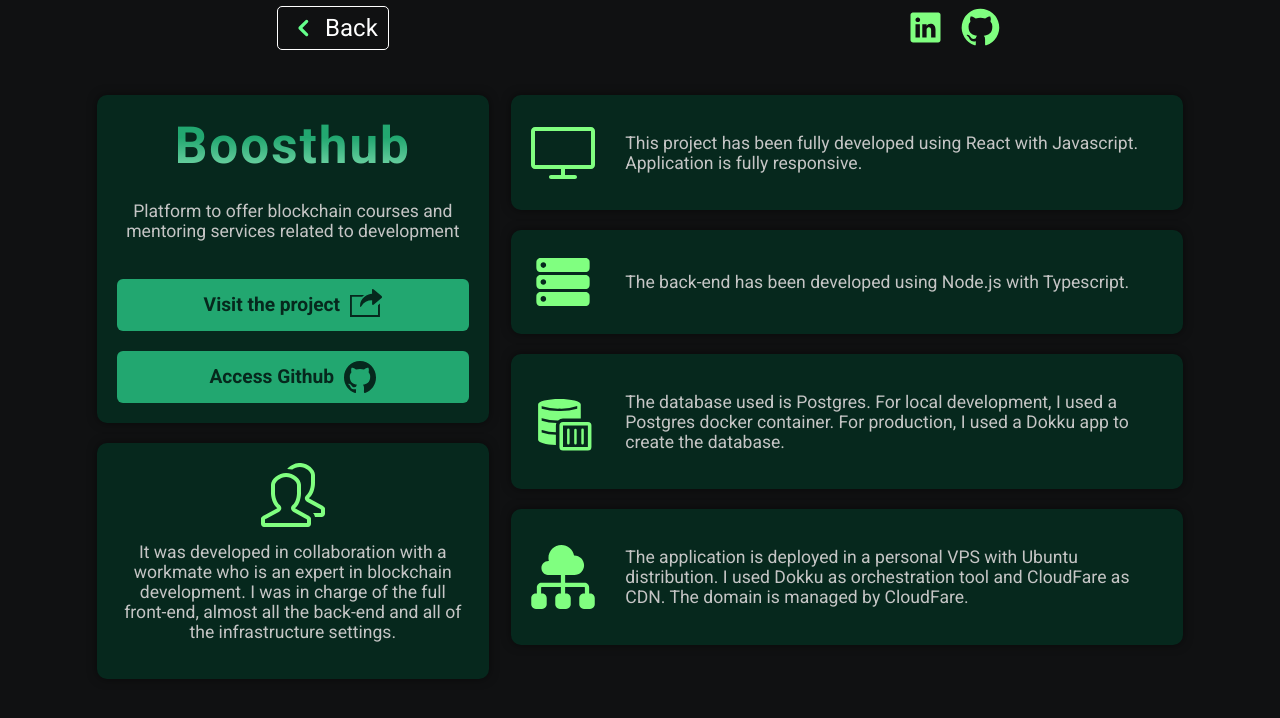
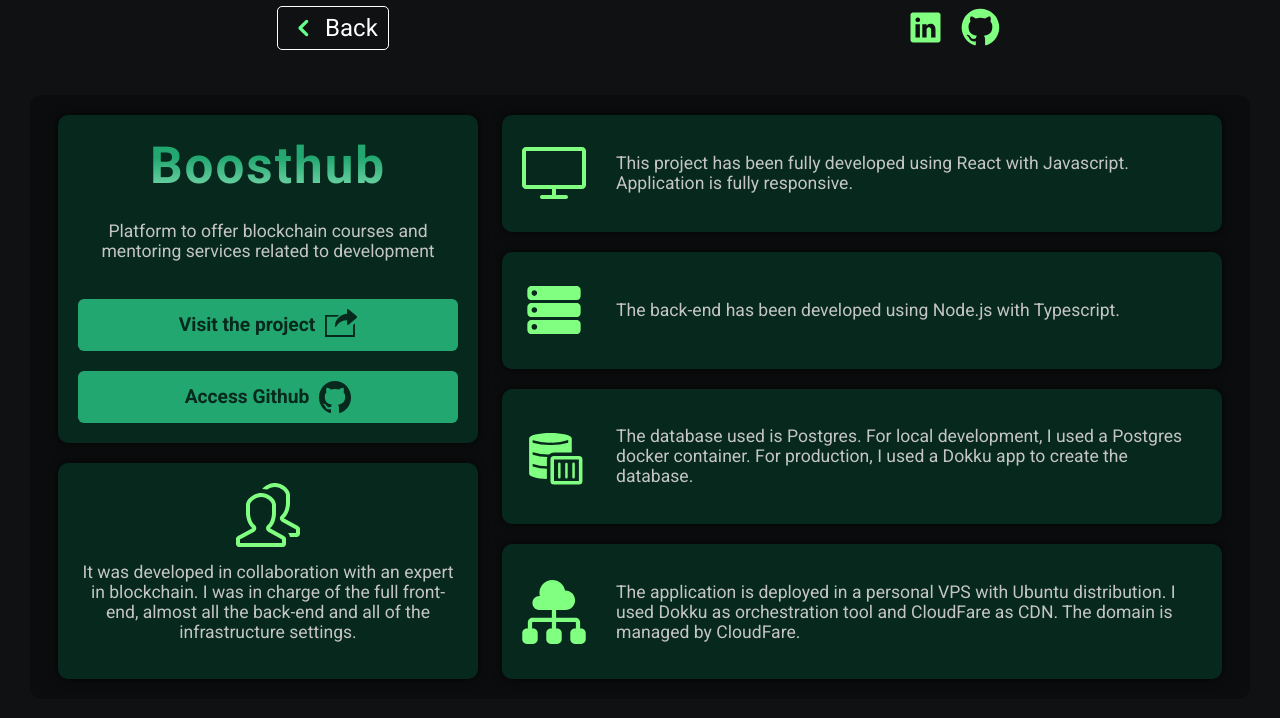
Before and after one commit to javirro/javirro-personal, a React (Create React App) app: page /projects/boosthub in a window 1280 px wide. Shown: the top 718 px of the page. Built offline with nearby package versions, Linux system fonts and the light colour scheme.

Commit message:
Fix Bento grid

```diff
--- a/src/App.css
+++ b/src/App.css
@@ -1,12 +1,15 @@
-@import url('https://fonts.googleapis.com/css2?family=Roboto:wght@300;400;500;700&display=swap');
+@import url("https://fonts.googleapis.com/css2?family=Roboto:wght@300;400;500;700&display=swap");
 .App {
   height: 100vh;
   width: 100%;
+  display: flex;
+  justify-content: flex-start;
+  align-items: center;
+  flex-direction: column;
   text-align: center;
-  font-family: 'Roboto', sans-serif;
+  font-family: "Roboto", sans-serif;
   background: var(--dark);
 }
-
 
 :root {
   --dark: rgb(16, 17, 18);
@@ -18,5 +21,5 @@
   --green: #22a770;
   --light-green: #7bdaac;
   --white-green: #eefbf4;
-  --font-family: 'Roboto', sans-serif;
+  --font-family: "Roboto", sans-serif;
 }
--- a/src/App.tsx
+++ b/src/App.tsx
@@ -6,9 +6,8 @@
 import { IntlProvider } from "react-intl"
 import Landing from "./routes/Landing/Landing"
 import Navbar from "./routes/Navbar/Navbar"
+import Projects from "./routes/Projects/Projects"
 import "./App.css"
-import Projects from "./routes/Projects/Projects"
-
 
 function App() {
   const language = useSelector((s: any) => s.language)
--- a/src/components/PersonalProjects/PersonalProjects.css
+++ b/src/components/PersonalProjects/PersonalProjects.css
@@ -2,7 +2,7 @@
   display: flex;
   flex-direction: column;
   align-items: center;
-  width: 90%;
+  width: 100%;
   gap: 20px;
 }
 
--- a/src/components/WorkExperience/WorkExperience.css
+++ b/src/components/WorkExperience/WorkExperience.css
@@ -3,7 +3,7 @@
   display: flex;
   flex-direction: column;
   align-items: center;
-  width: 90%;
+  width: 100%;
   gap: 20px;
 }
 
@@ -17,6 +17,6 @@
   display: flex;
   flex-direction: column;
   align-items: center;
-  width: 80%;
+  width: 100%;
   gap: 20px;
 }
--- a/src/components/WorkExperience/WorkItem.css
+++ b/src/components/WorkExperience/WorkItem.css
@@ -6,6 +6,7 @@
   width: 100%;
   gap: 25px;
   padding: 25px;
+  box-sizing: border-box;
   border: 3px solid var(--green);
   border-radius: 10px;
   background: rgba(0, 0, 0, 0.2);
--- a/src/data/personalProjects.json
+++ b/src/data/personalProjects.json
@@ -6,7 +6,7 @@
     "github": "",
     "stack": ["React", "Node.js", "CSS", "Typescript", "Postgres", "Ethers.js", "Docker", "Dokku", "CloudFare"],
     "isTeamWork": true,
-    "teamText": "It was developed in collaboration with a workmate who is an expert in blockchain development. I was in charge of the full front-end, almost all  the back-end and all of the infrastructure settings.",
+    "teamText": "It was developed in collaboration with an expert in blockchain. I was in charge of the full front-end, almost all  the back-end and all of the infrastructure settings.",
     "longDescription": {
       "frontend": "This project has been fully developed using React with Javascript. Application is fully responsive.",
       "backend": "The back-end has been developed using Node.js with Typescript. ",
@@ -22,7 +22,7 @@
     "url": "https://foodie-easypay.store",
     "github": "",
     "isTeamWork": true,
-    "teamText": "It was developed in collaboration with a workmate who is an expert in data science. I was in charge of the full front-end development, the CORS configuration in the backend and all of the infrastructure settings.",
+    "teamText": "It was developed in collaboration with  an expert in data science. I was in charge of the full front-end development, the CORS configuration in the backend and all of the infrastructure settings.",
     "stack": ["React", "Python", "CSS", "Typescript", "Postgres",  "Dokku", "CloudFare"],
     "longDescription": {
       "frontend": "This project has been developed using React with Typescript. Application is designed to be used in a mobile phone.",
--- a/src/routes/Landing/Landing.css
+++ b/src/routes/Landing/Landing.css
@@ -1,6 +1,5 @@
 @import url("/src/App.css");
 #landing {
-  flex: 1;
   display: flex;
   flex-direction: column;
   justify-content: flex-start;
@@ -9,7 +8,7 @@
   position: relative;
   min-height: 100vh;
   background: var(--dark);
-  padding-bottom: 100px;
+  width: 85%;
 }
 
 #landing header {
--- a/src/routes/Projects/Projects.css
+++ b/src/routes/Projects/Projects.css
@@ -1,16 +1,14 @@
 .project-main {
-  flex: 1;
   display: flex;
   flex-direction: column;
   justify-content: flex-start;
   align-items: center;
   gap: 30px;
+  width: 100%;
   position: relative;
-  min-height: 100vh;
-  width: 100%;
   background: var(--dark);
+  padding: 40px;
   padding-bottom: 100px;
-  padding: 40px 80px;
   box-sizing: border-box;
 }
 
@@ -22,12 +20,15 @@
   justify-content: center;
   align-items: start;
   height: 100%;
+  background-color: rgba(0, 0, 0, 0.3);
+  padding: 20px 10px;
+  border-radius: 12px;
 }
 
 .bento-grid .left-grid {
   display: flex;
   flex-direction: column;
-  justify-content: center;
+  justify-content: flex-start;
   align-items: center;
   gap: 20px;
   flex: 1;
@@ -39,16 +40,18 @@
 }
 
 .bento-grid .right-grid {
+  width: 100%;
+  height: 100%;
   display: flex;
   flex-direction: column;
-  justify-content: center;
+  justify-content: flex-start;
   align-items: center;
   gap: 20px;
-  width: 100%;
 }
 
 .bento-grid .container {
   display: flex;
+  flex: 1;
   justify-content: flex-start;
   align-items: center;
   box-sizing: border-box;
@@ -57,7 +60,7 @@
   padding: 20px;
   background: var(--very-dark-green);
   border-radius: 10px;
-  box-shadow: 0px 0px 10px 0px rgba(0, 0, 0, 0.5);
+  box-shadow: 0px 0px 10px 0px rgba(0, 0, 0, 0.7);
   transition: all 0.3s ease;
 
   &.column {
```
